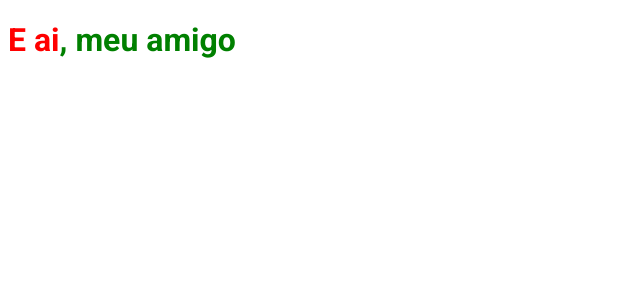
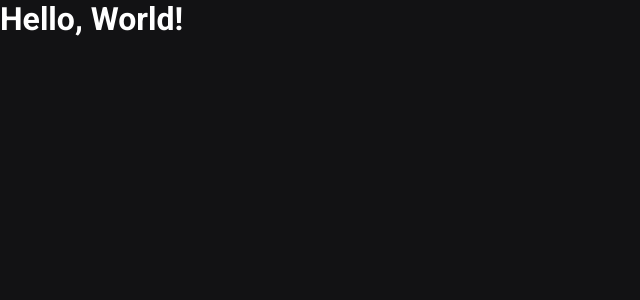
Before and after one commit to dinobergviana/ignews, a Next.js app: page / in a window 1280 px wide. Shown: the top 300 px of the page, without its empty margins (0-640 px from the left). Built offline with nearby package versions, Linux system fonts and the light colour scheme.

Commit message:
sets up global styles using sass

```diff
--- a/src/pages/_app.tsx
+++ b/src/pages/_app.tsx
@@ -1,4 +1,6 @@
 import { AppProps } from 'next/app';
+
+import '../styles/global.scss';
 
 function MyApp({ Component, pageProps }: AppProps) {
   return <Component {...pageProps} />
--- a/src/pages/index.tsx
+++ b/src/pages/index.tsx
@@ -1,6 +1,4 @@
 import Head from 'next/head';
-
-import styles from '../styles/home.module.scss'
 
 export default function Home() {
   return (
@@ -8,9 +6,8 @@
       <Head>
           <title>ig.news</title>
         </Head>
-      <h1 className={styles.title}>
-
-        <span>E ai</span>, meu amigo
+      <h1>
+        Hello, World!
       </h1>
     </>
   )
--- /dev/null
+++ b/src/styles/global.scss
@@ -0,0 +1,47 @@
+* {
+  margin: 0;
+  padding: 0;
+  box-sizing: border-box;
+}
+
+:root {
+  --white: #fff;
+
+  --gray-100: #e1e1e6;
+  --gray-300: #a8a8b3;
+  --gray-900: #121214;
+
+  --cyan-500: #61dafb;
+  --yellow-500: #eba417;
+}
+
+// sets up font size for diferent devices
+@media (max-width: 1080px) {
+  html {
+    font-size: 93.75%;
+  }
+}
+
+@media (max-width: 720px) {
+  html {
+    font-size: 83.5%;
+  }
+}
+
+body {
+  background: var(--gray-900);
+  color: var(--white);
+}
+
+body, input, textarea, select, button {
+  font: 400 1rem "Roboto", sans-serif;
+}
+
+button {
+  cursor: pointer;
+}
+
+a {
+  color: inherit;
+  text-decoration: none;
+}
--- a/src/styles/home.module.scss
+++ /dev/null
@@ -1,8 +0,0 @@
-.title {
-  font-family: 'Roboto';
-  color: green;
-
-  span {
-    color: red;
-  }
-}
```
